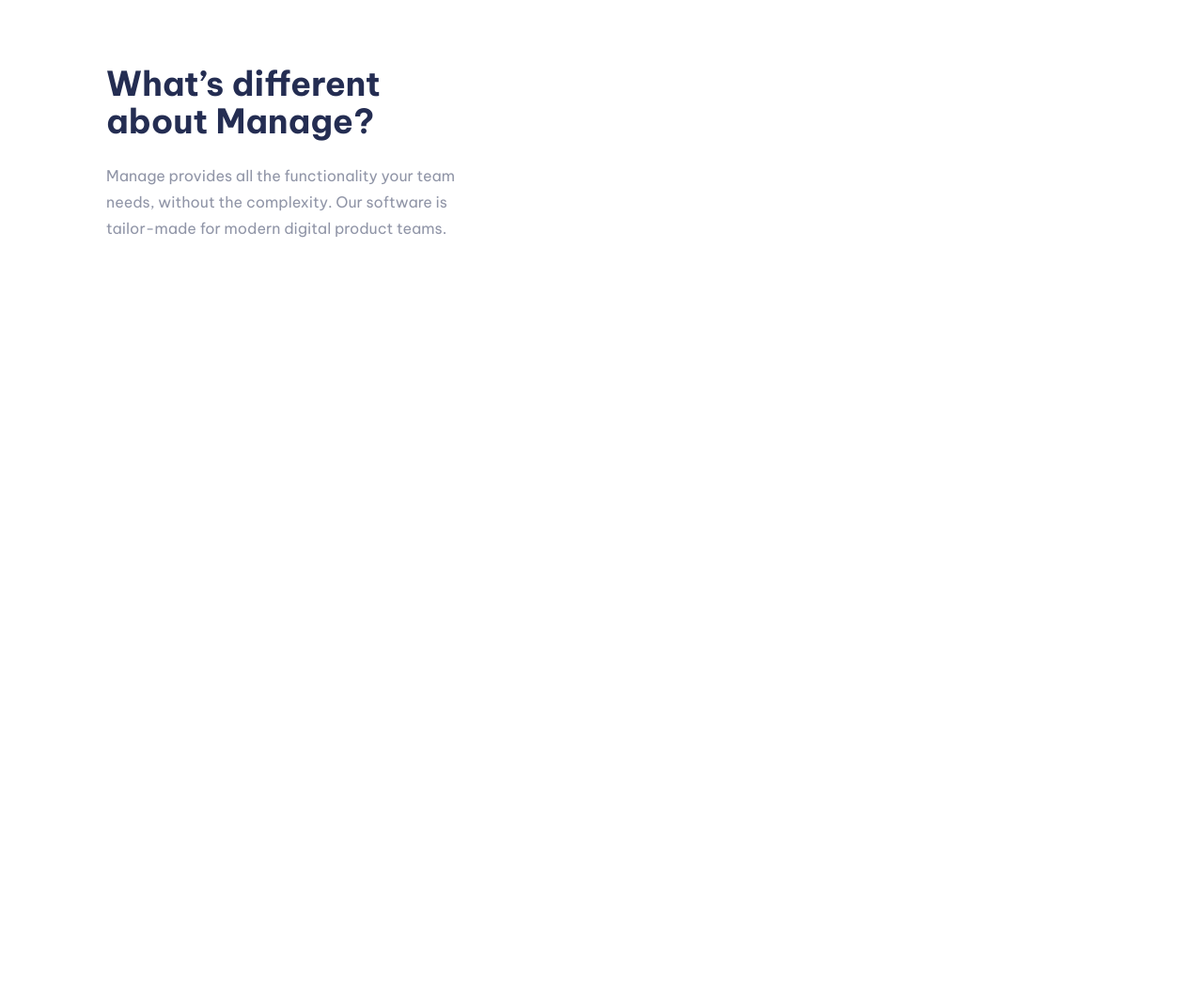
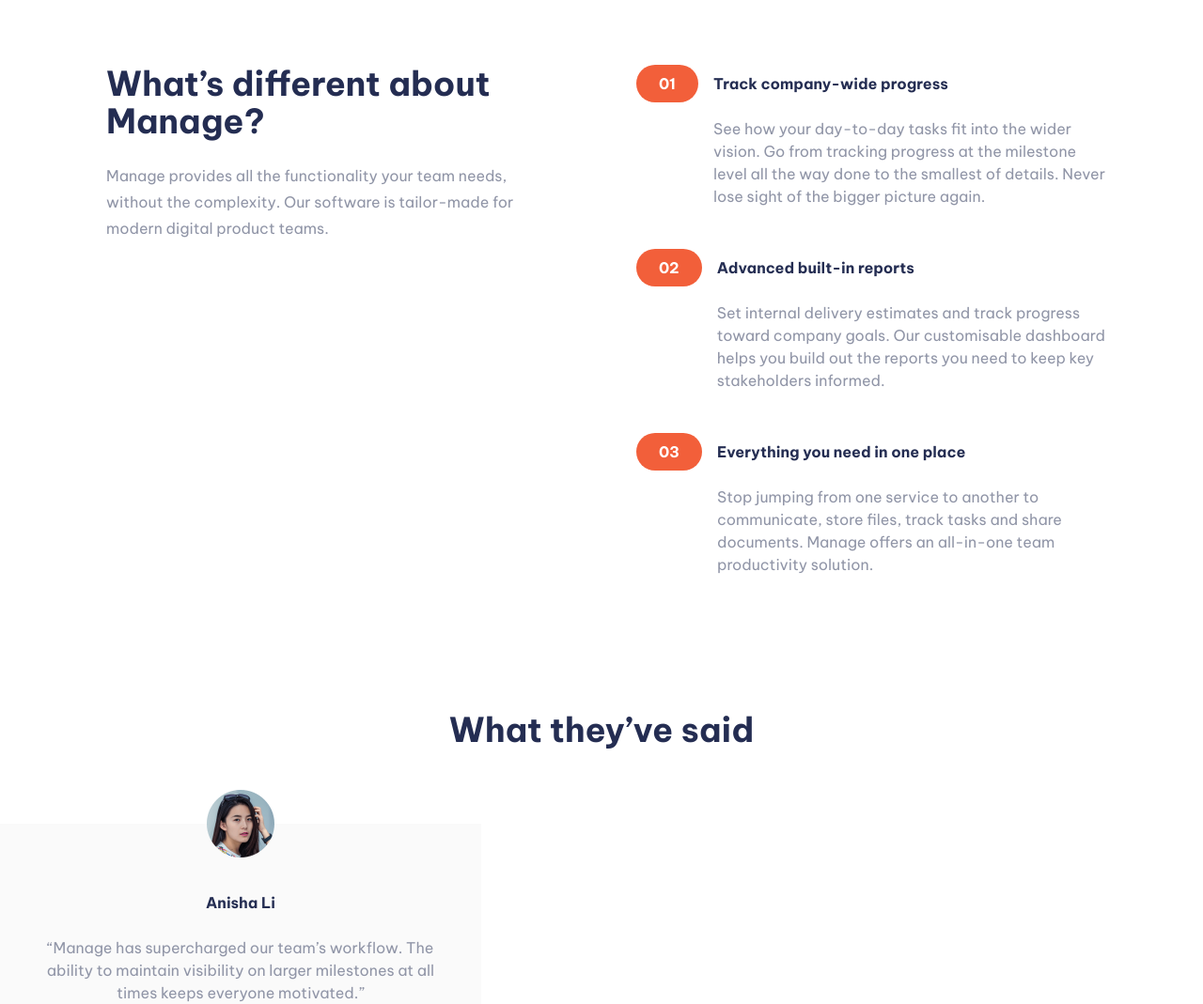
Before and after one commit to usman-FE/manage-landing-page, a website: page src/index.html in a window 1280 px wide. Shown: the part 740-1809 px from the top of the page at 94% size. Before the commit the page ends 997 px from the top, so only its background shows below. Drawn offline with Linux system fonts and the light colour scheme.

Commit message:
Testimonials section

```diff
--- a/src/index.html
+++ b/src/index.html
@@ -80,38 +80,170 @@
 
     <!-- ABOUT SECTION -->
     <section class="about">
-      <div class="container mx-auto mt-24 lg:mt-28">
+      <div class="container mx-auto mt-24 mb-32 lg:mb-36 lg:mt-28">
         <!-- ABOUT CONENT -->
-        <div class="flex flex-col gap-y-12">
+        <div
+          class="flex flex-col items-center lg:items-start justify-between gap-y-12 lg:flex-row lg:gap-y-0"
+        >
           <!-- ABOUT LEFT -->
-          <div class="max-w-md md:text-left px-7">
+          <div class="max-w-lg md:text-left px-7">
             <h2
-              class="text-2xl leading-9 font-semibold text-DarkBlue mb-6 md:text-4xl"
+              class="text-2xl leading-9 font-semibold text-center text-DarkBlue mb-6 md:text-4xl md:text-left"
             >
               What’s different about Manage?
             </h2>
-            <p class="text-base leading-7 text-DarkGrayishBlue max-w-sm">
+            <p class="text-base leading-7 text-DarkGrayishBlue max-w-prose">
               Manage provides all the functionality your team needs, without the
               complexity. Our software is tailor-made for modern digital product
               teams.
             </p>
           </div>
           <!-- ABOUT RIGHT -->
+          <div class="flex flex-col gap-x-11 gap-y-11">
+            <!-- BOX 1 -->
+            <div
+              class="flex flex-col items-center pl-4 lg:grid lg:grid-cols-[min-content_minmax(max-content,_1fr)]"
+            >
+              <!-- DESKTOP HEADING -->
+              <div
+                class="bg-BrightRed text-white font-bold py-2 px-6 rounded-full hidden lg:block"
+              >
+                01
+              </div>
+              <h3
+                class="text-base font-bold pl-4 text-DarkBlue hidden lg:block"
+              >
+                Track company-wide progress
+              </h3>
+              <!-- MOBILE HEADING -->
+              <div
+                class="bg-VeryPaleRed rounded-l-full flex items-center w-full lg:hidden"
+              >
+                <div
+                  class="bg-BrightRed text-white font-bold py-2 px-6 rounded-full k"
+                >
+                  01
+                </div>
+                <h3 class="text-sm font-bold pl-4 text-DarkBlue">
+                  Track company-wide progress
+                </h3>
+              </div>
+              <p
+                class="text-sm leading-7 text-DarkGrayishBlue max-w-md lg:col-start-2 lg:col-end-3 lg:text-base lg:pl-4 pr-2 mt-4"
+              >
+                See how your day-to-day tasks fit into the wider vision. Go from
+                tracking progress at the milestone level all the way done to the
+                smallest of details. Never lose sight of the bigger picture
+                again.
+              </p>
+            </div>
+
+            <!-- BOX 2 -->
+            <div
+              class="flex flex-col items-center pl-4 lg:grid lg:grid-cols-[min-content_minmax(max-content,_1fr)]"
+            >
+              <!-- DESKTOP HEADING -->
+              <div
+                class="bg-BrightRed text-white font-bold py-2 px-6 rounded-full hidden lg:block"
+              >
+                02
+              </div>
+              <h3
+                class="text-base font-bold pl-4 text-DarkBlue hidden lg:block"
+              >
+                Advanced built-in reports
+              </h3>
+              <!-- MOBILE HEADING -->
+              <div
+                class="bg-VeryPaleRed rounded-l-full flex items-center w-full lg:hidden"
+              >
+                <div
+                  class="bg-BrightRed text-white font-bold py-2 px-6 rounded-full k"
+                >
+                  02
+                </div>
+                <h3 class="text-sm font-bold pl-4 text-DarkBlue">
+                  Advanced built-in reports
+                </h3>
+              </div>
+              <p
+                class="text-sm leading-7 text-DarkGrayishBlue max-w-md lg:col-start-2 lg:col-end-3 lg:pl-4 lg:text-base pr-2 mt-4"
+              >
+                Set internal delivery estimates and track progress toward
+                company goals. Our customisable dashboard helps you build out
+                the reports you need to keep key stakeholders informed.
+              </p>
+            </div>
+
+            <!-- BOX 3 -->
+            <div
+              class="flex flex-col items-center pl-4 lg:grid lg:grid-cols-[min-content_minmax(max-content,_1fr)]"
+            >
+              <!-- DESKTOP HEADING -->
+              <div
+                class="bg-BrightRed text-white font-bold py-2 px-6 rounded-full hidden lg:block"
+              >
+                03
+              </div>
+              <h3
+                class="text-base font-bold pl-4 text-DarkBlue hidden lg:block"
+              >
+                Everything you need in one place
+              </h3>
+              <!-- MOBILE HEADING -->
+              <div
+                class="bg-VeryPaleRed rounded-l-full flex items-center w-full lg:hidden"
+              >
+                <div
+                  class="bg-BrightRed text-white font-bold py-2 px-6 rounded-full k"
+                >
+                  03
+                </div>
+                <h3 class="text-sm font-bold pl-4 text-DarkBlue">
+                  Everything you need in one place
+                </h3>
+              </div>
+              <p
+                class="text-sm leading-7 text-DarkGrayishBlue max-w-md lg:col-start-2 lg:col-end-3 lg:pl-4 lg:text-base pr-2 mt-4"
+              >
+                Stop jumping from one service to another to communicate, store
+                files, track tasks and share documents. Manage offers an
+                all-in-one team productivity solution.
+              </p>
+            </div>
+          </div>
         </div>
       </div>
     </section>
-    <!--           01 Track company-wide progress See how your
-    day-to-day tasks fit into the wider vision. Go from tracking progress at the
-    milestone level all the way done to the smallest of details. Never lose
-    sight of the bigger picture again. 02 Advanced built-in reports Set internal
-    delivery estimates and track progress toward company goals. Our customisable
-    dashboard helps you build out the reports you need to keep key stakeholders
-    informed. 03 Everything you need in one place Stop jumping from one service
-    to another to communicate, store files, track tasks and share documents.
-    Manage offers an all-in-one team productivity solution. What they’ve said
-    Anisha Li “Manage has supercharged our team’s workflow. The ability to
-    maintain visibility on larger milestones at all times keeps everyone
-    motivated.” Ali Bravo “We have been able to cancel so many other
+    <!-- TESTIMONIALS SECTION -->
+    <section id="testimonials">
+      <h2
+        class="text-2xl leading-9 font-semibold text-center text-DarkBlue mb-6 md:text-4xl"
+      >
+        What they’ve said
+      </h2>
+      <!-- TESTIMONIALS CONTAINER -->
+      <div class="relative mt-20">
+        <!-- CARD 1 -->
+        <div class="px-11 max-w-lg text-center bg-VeryLightGray">
+          <div class="max-w-[72px] mx-auto -translate-y-1/2">
+            <img
+              src="../images/avatar-anisha.png"
+              class="mx-w-full"
+              alt="User 1"
+            />
+          </div>
+          <h4 class="text-base font-bold text-DarkBlue mb-6">Anisha Li</h4>
+          <p class="text-base text-DarkGrayishBlue">
+            “Manage has supercharged our team’s workflow. The ability to
+            maintain visibility on larger milestones at all times keeps everyone
+            motivated.”
+          </p>
+        </div>
+      </div>
+    </section>
+    <!--
+      Ali Bravo “We have been able to cancel so many other
     subscriptions since using Manage. There is no more cross-channel confusion
     and everyone is much more focused.” Richard Watts “Manage allows us to
     provide structure and process. It keeps us organized and focused. I can’t
```
Also changed, not shown: dist/main.css.
